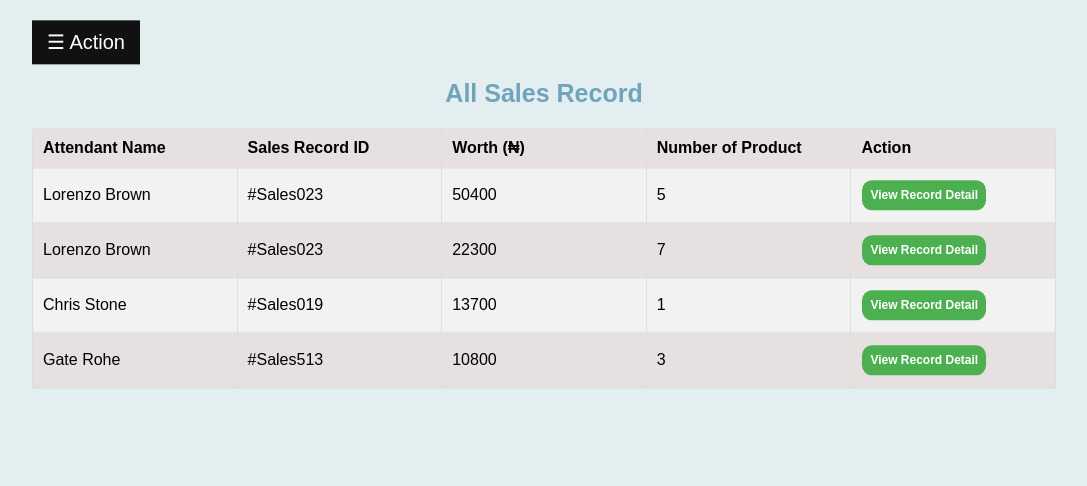
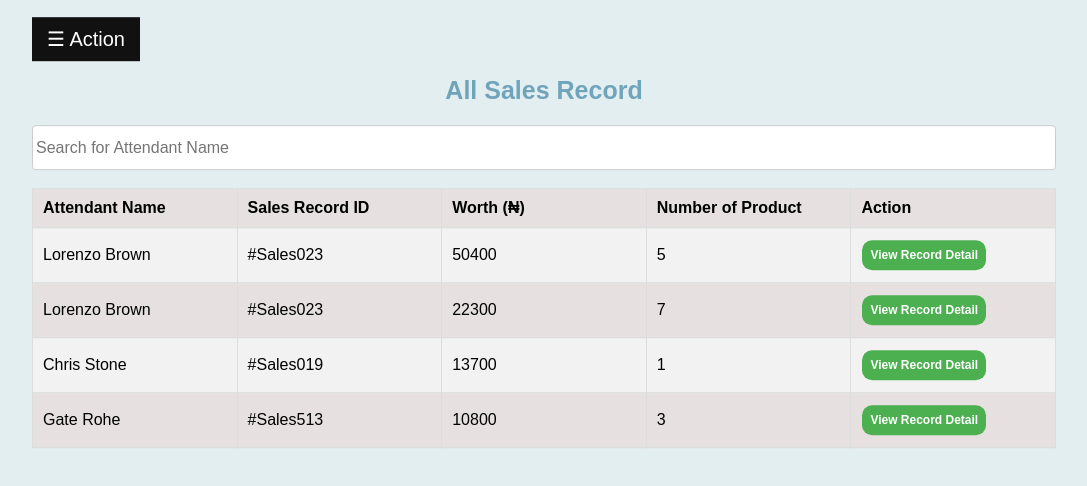
Before and after one commit to Ola-Yusuf/Store-Manager, a plain HTML site: page UI/all-sales-record.html in a window 1280 px wide. Shown: the whole page, without its empty margins (96-1183 px from the left). Drawn offline with Linux system fonts and the light colour scheme.

Commit message:
Add search field to filter sales record by attendant name

```diff
--- a/UI/all-sales-record.html
+++ b/UI/all-sales-record.html
@@ -27,6 +27,7 @@
     <div class="container" id="container">
         <button class="openbtn" id="openbtn"  onclick="openNav()">☰ Action</button>
         <h1>All Sales Record</h1>
+        <input type="text" id="search" onkeyup="searchTable()" placeholder="Search for Attendant Name"><br><br>
         <table id="table" >
             <tr>
                 <th>Attendant Name</th>
```
